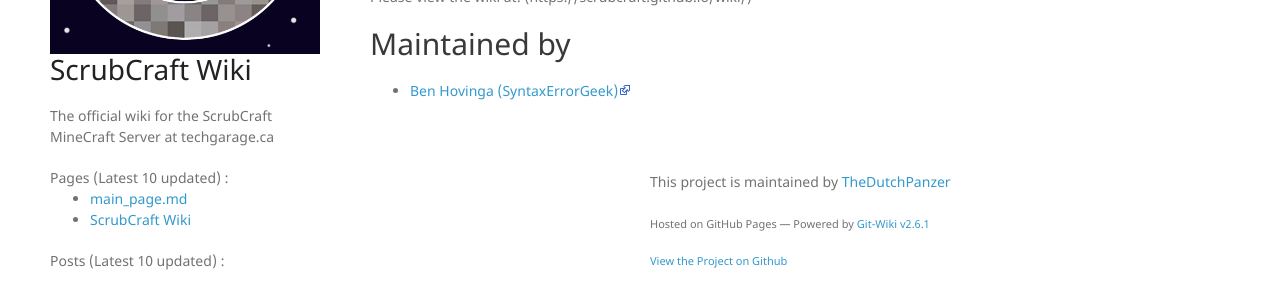
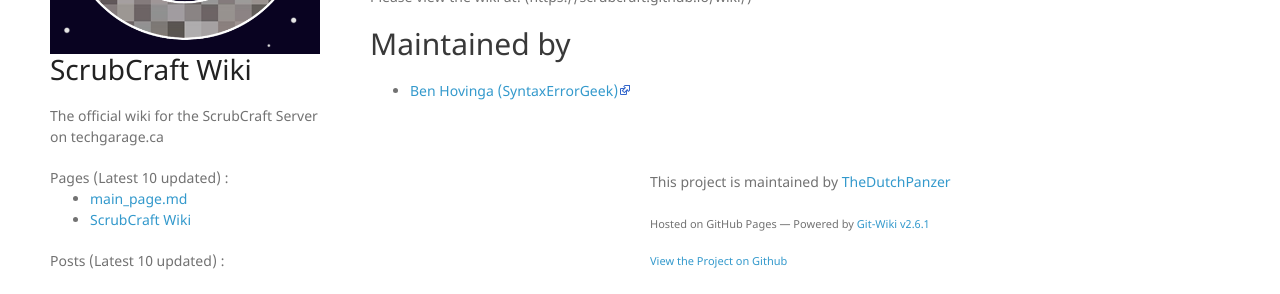
Before and after one commit to TheDutchPanzer/wiki, a Jekyll site: the page built from README.md, in a window 1280 px wide. Shown: the part 266-560 px from the top of the page. Built offline with Jekyll 4.4.1, drawn with Linux system fonts in a browser that asks for light colours; nearby versions of some CDN libraries; our own code applies the rules of GitHub Pages for plain Markdown files.

Commit message:
Update _config.yml

```diff
--- a/_config.yml
+++ b/_config.yml
@@ -1,7 +1,7 @@
 # (string) Title of your wiki
 title: ScrubCraft Wiki
 # (string) Description of your wiki
-description: The official wiki for the ScrubCraft MineCraft Server at techgarage.ca
+description: The official wiki for the ScrubCraft Server on techgarage.ca
 # (boolean) Enable/disable wiki page list in sidebar
 show_wiki_pages: true
 # (integer) Maximum number of wiki page to shown in sidebar
```
